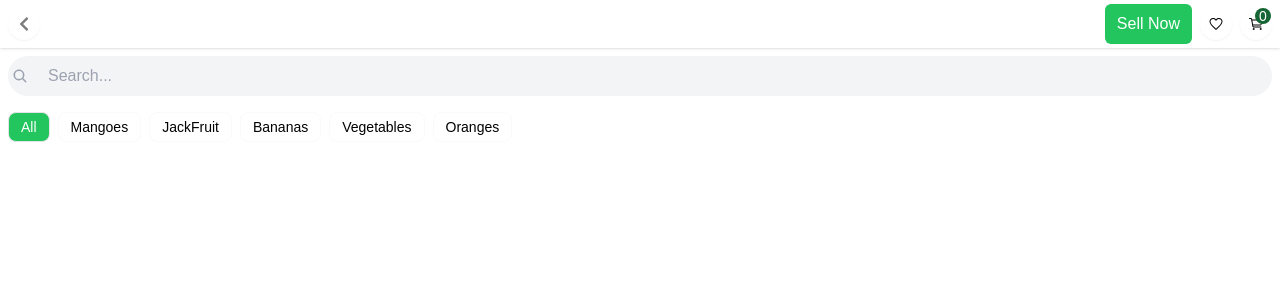
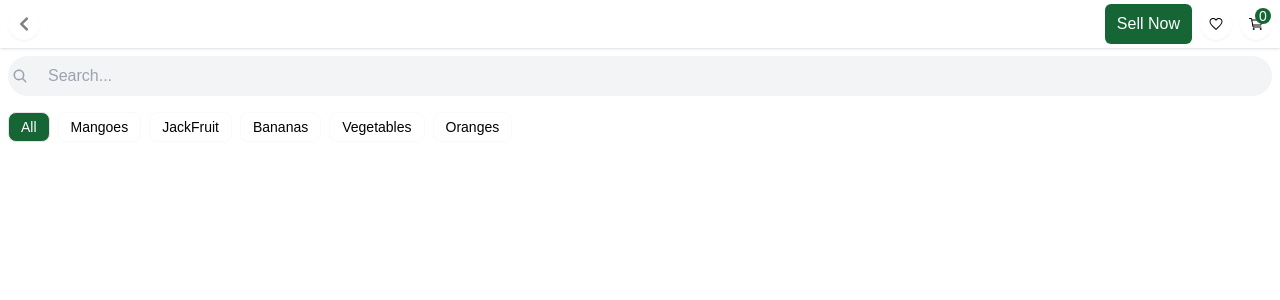
Before and after one commit to JordanCalzen/farmers-market-project, a Next.js app: page /Freshscreen in a window 1280 px wide. Shown: the top 300 px of the page. Built offline with nearby package versions, Linux system fonts and the light colour scheme.

Commit message:
add to cart button chas

```diff
--- a/app/Freshscreen/page.tsx
+++ b/app/Freshscreen/page.tsx
@@ -23,7 +23,7 @@ export default function page() {
 				<ul className="flex gap-2 flex-nowrap -mb-px overflow-x-auto scrollbar-hide">
 					<Link
 						href="#"
-						className="inline-block px-3 py-1 border bg-green-500 text-white rounded-lg"
+						className="inline-block px-3 py-1 border bg-green-800 text-white rounded-lg"
 					>
 						All
 					</Link>
--- a/components/cart2.tsx
+++ b/components/cart2.tsx
@@ -18,7 +18,7 @@ export default function Navbar2() {
 				<div className="text-black flex items-center justify-center gap-2">
 					<Link
 						href="#"
-						className="py-2 px-3 text-white rounded-md bg-green-500"
+						className="py-2 px-3 text-white rounded-md bg-green-800"
 					>
 						Sell Now
 					</Link>
```
Also changed, not shown: components/cart3.tsx (+0 -28 lines).
